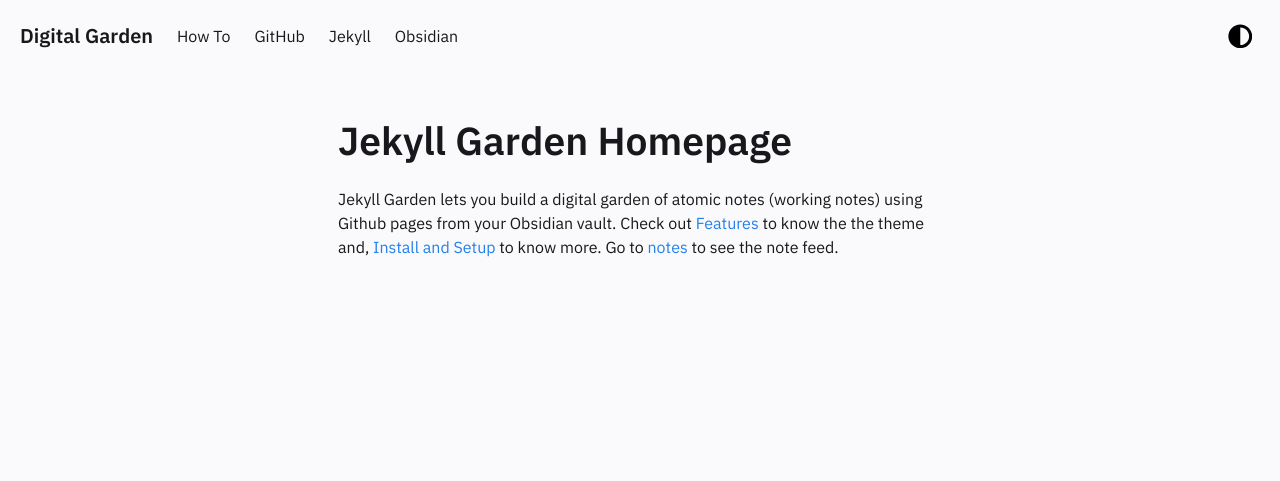
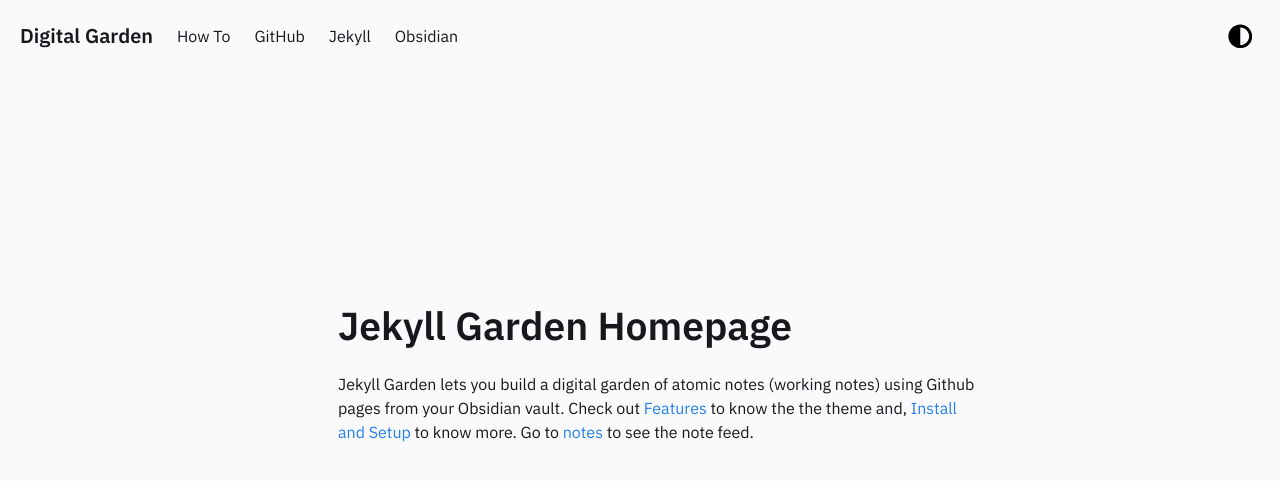
Before and after one commit to one-data-cookie/one-data-cookie.github.io, a Jekyll site: the page built from pages/index.md, in a window 1280 px wide. Shown: the top 481 px of the page. Built offline with Jekyll 4.4.1, drawn with Linux system fonts in a browser that asks for light colours.

Commit message:
realign homepage vertically to 33%

```diff
--- a/assets/css/main.css
+++ b/assets/css/main.css
@@ -3923,6 +3923,13 @@
     padding-top: 16px;
   }
 
+  .homeblock {
+    width: inherit;
+    margin: 0;
+    position: absolute;
+    top: 33%;
+  }
+
   .homeblock a {
     color : var(--link);
   }
```
